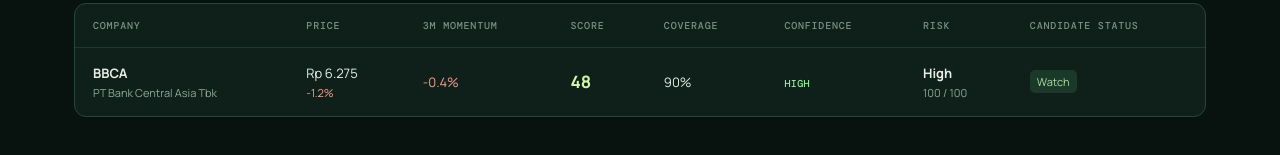
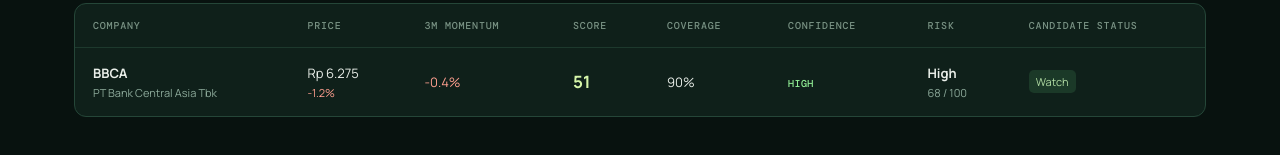
Before and after one commit to Aawam/AwariMIT, a React (Vite) app: page / in a window 1280 px wide. Shown: the part 615-770 px from the top of the page. Built offline with nearby package versions, Linux system fonts and the light colour scheme.

Commit message:
fix: calibrate deterministic risk model

```diff
--- a/src/analytics/screening.ts
+++ b/src/analytics/screening.ts
@@ -1,6 +1,6 @@
-import { confidenceThresholds, riskLevelThresholds, screeningWeights } from '../config/screening'
+import { confidenceThresholds, riskCalibration, riskLevelThresholds, screeningWeights } from '../config/screening'
 import { availableFundamentalEvidence } from '../config/businessProfiles'
-import type { Confidence, RiskLevel, ScoreBreakdown, ScoreFactor, ScreeningResult, Stock } from '../domain/types'
+import type { Confidence, RiskAssessment, RiskComponent, RiskLevel, ScoreBreakdown, ScoreFactor, ScreeningResult, Stock } from '../domain/types'
 
 const clamp = (value: number) => Math.max(0, Math.min(100, value))
 const factorLabels: Record<ScoreFactor, string> = { momentum: 'momentum', technical: 'technical trend', fundamental: 'fundamental quality', liquidity: 'liquidity', valuation: 'valuation', risk: 'risk quality' }
@@ -27,6 +27,36 @@
   return 'High'
 }
 
+export function calculateRiskAssessment(stock: Stock, trend: number | null): RiskAssessment {
+  const drawdownRatio = stock.priceHistory.length > 1 ? Math.min(...stock.priceHistory.map((price, index) => price / Math.max(...stock.priceHistory.slice(0, index + 1)))) : null
+  const drawdownPercent = drawdownRatio === null ? null : (1 - drawdownRatio) * 100
+  const drawdownNormalized = drawdownPercent === null ? null : clamp(drawdownPercent / riskCalibration.drawdown.maxDrawdownPercent * 100)
+  const drawdownContribution = drawdownNormalized === null ? null : drawdownNormalized * riskCalibration.drawdown.maxContribution / 100
+
+  const momentumNormalized = stock.technical.threeMonth === null ? null : clamp(Math.max(0, -stock.technical.threeMonth) / riskCalibration.priceWeakness.maxNegativeThreeMonthReturn * 100)
+  const trendNormalized = trend === null ? null : clamp((50 - trend) / 50 * 100)
+  const priceWeaknessNormalized = [momentumNormalized, trendNormalized].filter((value): value is number => value !== null).reduce<number | null>((highest, value) => highest === null ? value : Math.max(highest, value), null)
+  const priceWeaknessContribution = priceWeaknessNormalized === null ? null : priceWeaknessNormalized * riskCalibration.priceWeakness.maxContribution / 100
+
+  const volatilityPercent = stock.technicalReference?.volatility20.value ?? null
+  const volatilityNormalized = volatilityPercent === null ? null : clamp((volatilityPercent - riskCalibration.volatility.baselinePercent) / (riskCalibration.volatility.fullRiskPercent - riskCalibration.volatility.baselinePercent) * 100)
+  const volatilityContribution = volatilityNormalized === null ? null : volatilityNormalized * riskCalibration.volatility.maxContribution / 100
+
+  const components: RiskComponent[] = [
+    { key: 'drawdown', label: 'Captured-period drawdown', rawValue: drawdownPercent, normalizedRisk: drawdownNormalized, weight: riskCalibration.drawdown.maxContribution, contribution: drawdownContribution },
+    { key: 'priceWeakness', label: 'Momentum / trend weakness (maximum)', rawValue: priceWeaknessNormalized, normalizedRisk: priceWeaknessNormalized, weight: riskCalibration.priceWeakness.maxContribution, contribution: priceWeaknessContribution },
+    { key: 'volatility', label: '20-day volatility', rawValue: volatilityPercent, normalizedRisk: volatilityNormalized, weight: riskCalibration.volatility.maxContribution, contribution: volatilityContribution },
+  ]
+  const score = drawdownContribution === null ? null : clamp(components.reduce((total, component) => total + (component.contribution ?? 0), 0))
+  const drivers = [
+    drawdownPercent !== null && drawdownPercent > 10 ? `Price is ${drawdownPercent.toFixed(1)}% below its captured-period peak.` : null,
+    momentumNormalized !== null && momentumNormalized > 0 ? 'Three-month momentum is negative.' : null,
+    trendNormalized !== null && trendNormalized > 0 ? 'Price is below its short-term trend reference.' : null,
+    volatilityNormalized !== null && volatilityNormalized >= 50 ? 'Observed 20-day volatility is elevated.' : null,
+  ].filter((item): item is string => item !== null)
+  return { score, level: riskLevelFor(score), quality: score === null ? null : 100 - score, components, drivers }
+}
+
 export function scoreStock(stock: Stock): ScreeningResult {
   const { technical, fundamentals } = stock
   const momentum = technical.threeMonth === null ? null : clamp(50 + technical.threeMonth * 5 + (technical.oneMonth ?? 0) * 2)
@@ -36,25 +66,17 @@
   const fundamental = profileEvidence.length === 0 ? null : clamp(45 + (fundamentals.roe ?? 0) * 1.5 + (growth ?? 0) * 1.2 - Math.max(0, (fundamentals.debtToEquity ?? 0) - 1) * 10)
   const liquidity = stock.averageTradedValue === null ? null : clamp(35 + Math.log10(Math.max(stock.averageTradedValue, 1)) * 5)
   const valuation = fundamentals.pe === null ? null : clamp(75 - Math.max(0, fundamentals.pe - 10) * 2)
-  const drawdown = stock.priceHistory.length > 1 ? Math.min(...stock.priceHistory.map((price, index) => price / Math.max(...stock.priceHistory.slice(0, index + 1)))) : null
-  const riskScore = drawdown === null ? null : clamp((1 - drawdown) * 250)
-  const riskQuality = riskScore === null ? null : 100 - riskScore
-  const riskLevel = riskLevelFor(riskScore)
-  const riskDrivers = [
-    drawdown !== null && (1 - drawdown) * 100 > 10 ? `Price is ${((1 - drawdown) * 100).toFixed(1)}% below its captured-period peak.` : null,
-    technical.threeMonth !== null && technical.threeMonth < 0 ? 'Three-month momentum is negative.' : null,
-    trend !== null && trend < 45 ? 'Price is below its short-term trend reference.' : null,
-  ].filter((item): item is string => item !== null)
-  const factors: Record<ScoreFactor, number | null> = { momentum, technical: trend, fundamental, liquidity, valuation, risk: riskQuality }
+  const riskAssessment = calculateRiskAssessment(stock, trend)
+  const factors: Record<ScoreFactor, number | null> = { momentum, technical: trend, fundamental, liquidity, valuation, risk: riskAssessment.quality }
   const totalConfiguredWeight = Object.values(screeningWeights).reduce((sum, weight) => sum + weight, 0)
   const availableWeight = (Object.entries(screeningWeights) as [ScoreFactor, number][]).reduce((sum, [key, weight]) => factors[key] === null ? sum : sum + weight, 0)
   const total = availableWeight === 0 ? null : (Object.entries(screeningWeights) as [ScoreFactor, number][]).reduce((sum, [key, weight]) => sum + ((factors[key] ?? 0) * weight), 0) / availableWeight
   const coverage = (availableWeight / totalConfiguredWeight) * 100
   const confidence = confidenceForCoverage(coverage)
   const missingFactors = (Object.keys(factors) as ScoreFactor[]).filter(key => factors[key] === null)
-  const score: ScoreBreakdown = { ...factors, total, availableWeight, coverage, confidence, missingFactors, riskScore, riskLevel, riskDrivers }
+  const score: ScoreBreakdown = { ...factors, total, availableWeight, coverage, confidence, missingFactors, riskAssessment, riskScore: riskAssessment.score, riskLevel: riskAssessment.level, riskDrivers: riskAssessment.drivers }
   const reasons = [technical.threeMonth !== null && technical.threeMonth > 0 ? `3-month return is ${technical.threeMonth.toFixed(1)}%.` : null, trend !== null && trend >= 50 ? 'Price structure is above or near key moving averages.' : null, liquidity !== null ? 'Liquidity threshold is met by observed traded value.' : null, fundamental !== null ? 'Fundamental quality is included from a dated snapshot.' : null].filter((item): item is string => item !== null)
-  const risks = [...riskDrivers, missingFactors.length > 0 ? `Missing evidence: ${missingFactors.map(key => factorLabels[key]).join(', ')}.` : null, 'Past price behaviour does not predict future returns.'].filter((item): item is string => item !== null)
+  const risks = [...riskAssessment.drivers, missingFactors.length > 0 ? `Missing evidence: ${missingFactors.map(key => factorLabels[key]).join(', ')}.` : null, 'Past price behaviour does not predict future returns.'].filter((item): item is string => item !== null)
   return { ...stock, score, status: statusFor(total, confidence), reasons, risks }
 }
 
--- a/src/config/screening.ts
+++ b/src/config/screening.ts
@@ -18,4 +18,10 @@
   moderateMax: 66,
 } as const
 
+export const riskCalibration = {
+  drawdown: { maxDrawdownPercent: 50, maxContribution: 70 },
+  priceWeakness: { maxNegativeThreeMonthReturn: 30, maxContribution: 20 },
+  volatility: { baselinePercent: 1, fullRiskPercent: 5, maxContribution: 10 },
+} as const
+
 export const scoringNotes = 'Composite Score is normalized across available factors, while Evidence Coverage separately reports the configured weight represented by observed evidence. The score uses Risk Quality (the inverse of Risk Score) as one configured factor. Risk Level is displayed separately and does not gate Candidate Status. Missing data is excluded, never treated as zero. Score is candidate quality, not a return forecast or trading recommendation.'
--- a/src/domain/types.ts
+++ b/src/domain/types.ts
@@ -61,6 +61,8 @@
 
 export type Confidence = 'HIGH' | 'MEDIUM' | 'LIMITED' | 'INSUFFICIENT'
 export type RiskLevel = 'Low' | 'Moderate' | 'High' | 'Unavailable'
+export type RiskComponent = { key: 'drawdown' | 'priceWeakness' | 'volatility'; label: string; rawValue: number | null; normalizedRisk: number | null; weight: number; contribution: number | null }
+export type RiskAssessment = { score: number | null; level: RiskLevel; quality: number | null; components: RiskComponent[]; drivers: string[] }
 export type ScoreFactor = 'momentum' | 'technical' | 'fundamental' | 'liquidity' | 'valuation' | 'risk'
-export type ScoreBreakdown = Record<ScoreFactor, number | null> & { total: number | null; availableWeight: number; coverage: number; confidence: Confidence; missingFactors: ScoreFactor[]; riskScore: number | null; riskLevel: RiskLevel; riskDrivers: string[] }
+export type ScoreBreakdown = Record<ScoreFactor, number | null> & { total: number | null; availableWeight: number; coverage: number; confidence: Confidence; missingFactors: ScoreFactor[]; riskAssessment: RiskAssessment; riskScore: number | null; riskLevel: RiskLevel; riskDrivers: string[] }
 export type ScreeningResult = Stock & { score: ScoreBreakdown; status: string; reasons: string[]; risks: string[] }
```
Also changed, not shown: src/App.tsx (+1 -1 lines), 3 other files (tests, documents, lock files or other folders).
